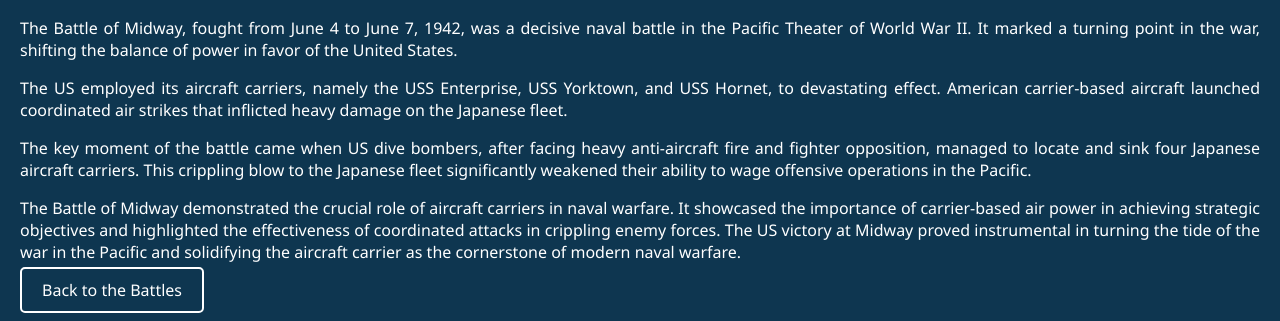
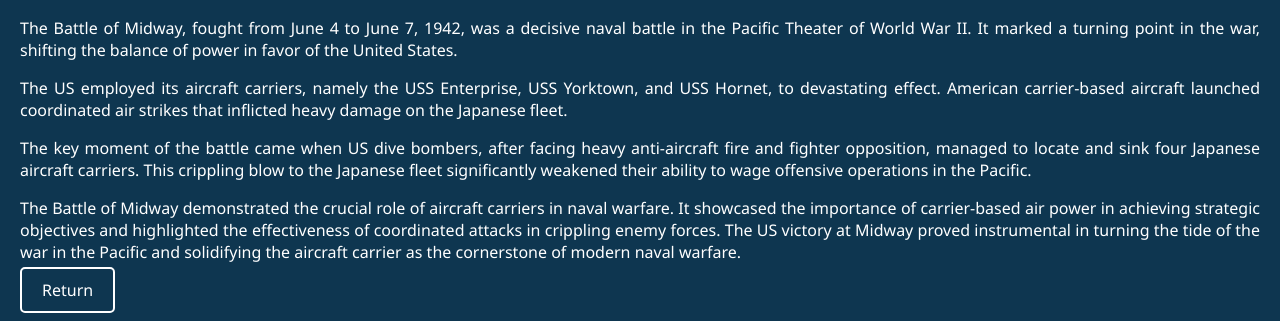
Before and after one commit to jakecornelius/aircraftcarrier, a plain HTML site: page midway.html in a window 1280 px wide. Shown: the part 588-909 px from the top of the page. Drawn offline with Linux system fonts and the light colour scheme.

Commit message:
Update midway.html

```diff
--- a/midway.html
+++ b/midway.html
@@ -61,6 +61,6 @@
     <p>
         The Battle of Midway demonstrated the crucial role of aircraft carriers in naval warfare. It showcased the importance of carrier-based air power in achieving strategic objectives and highlighted the effectiveness of coordinated attacks in crippling enemy forces. The US victory at Midway proved instrumental in turning the tide of the war in the Pacific and solidifying the aircraft carrier as the cornerstone of modern naval warfare.
     </p>
-    <a href="ww2.html">Back to the Battles</a>
+    <a href="ww2.html">Return</a>
 </body>
 </html>
```
